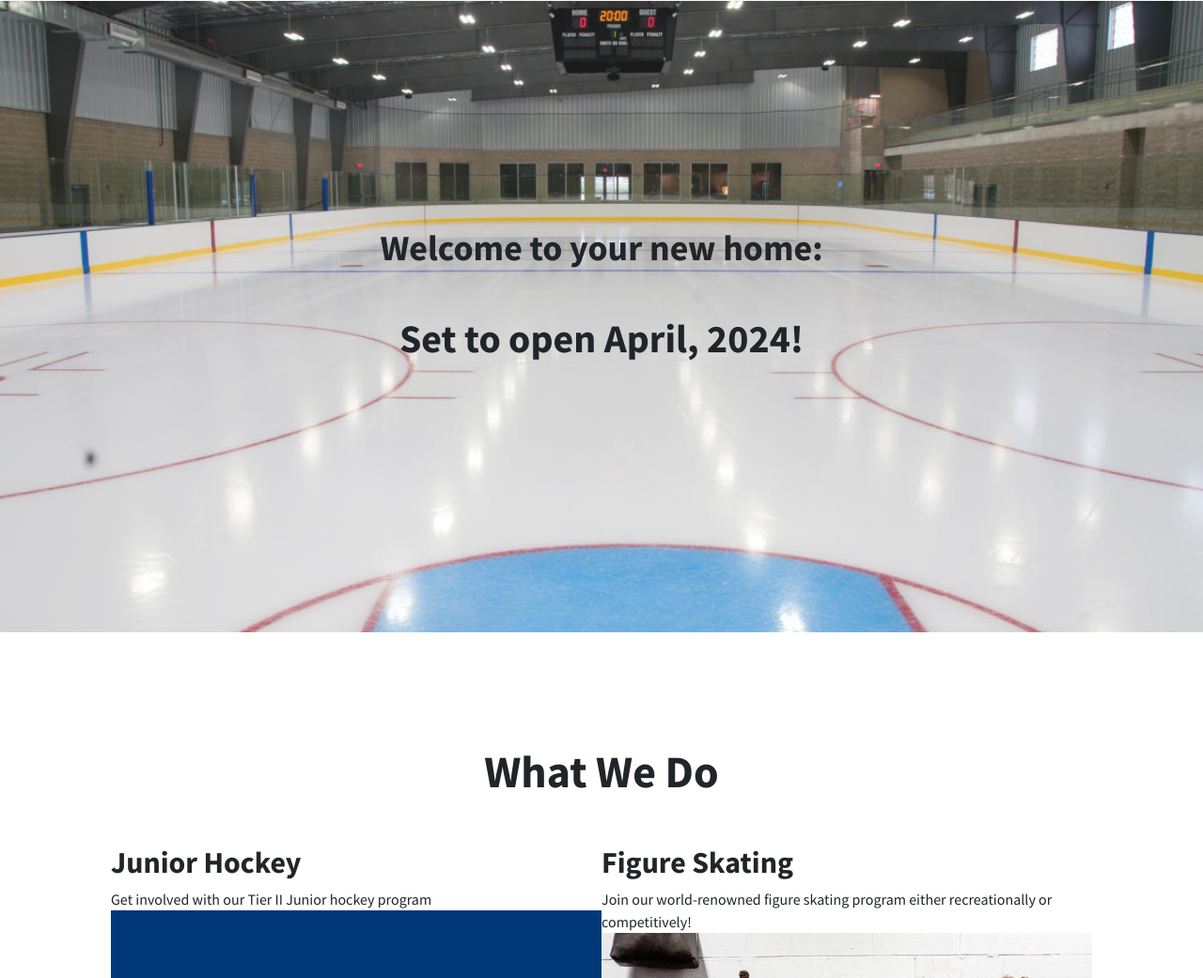
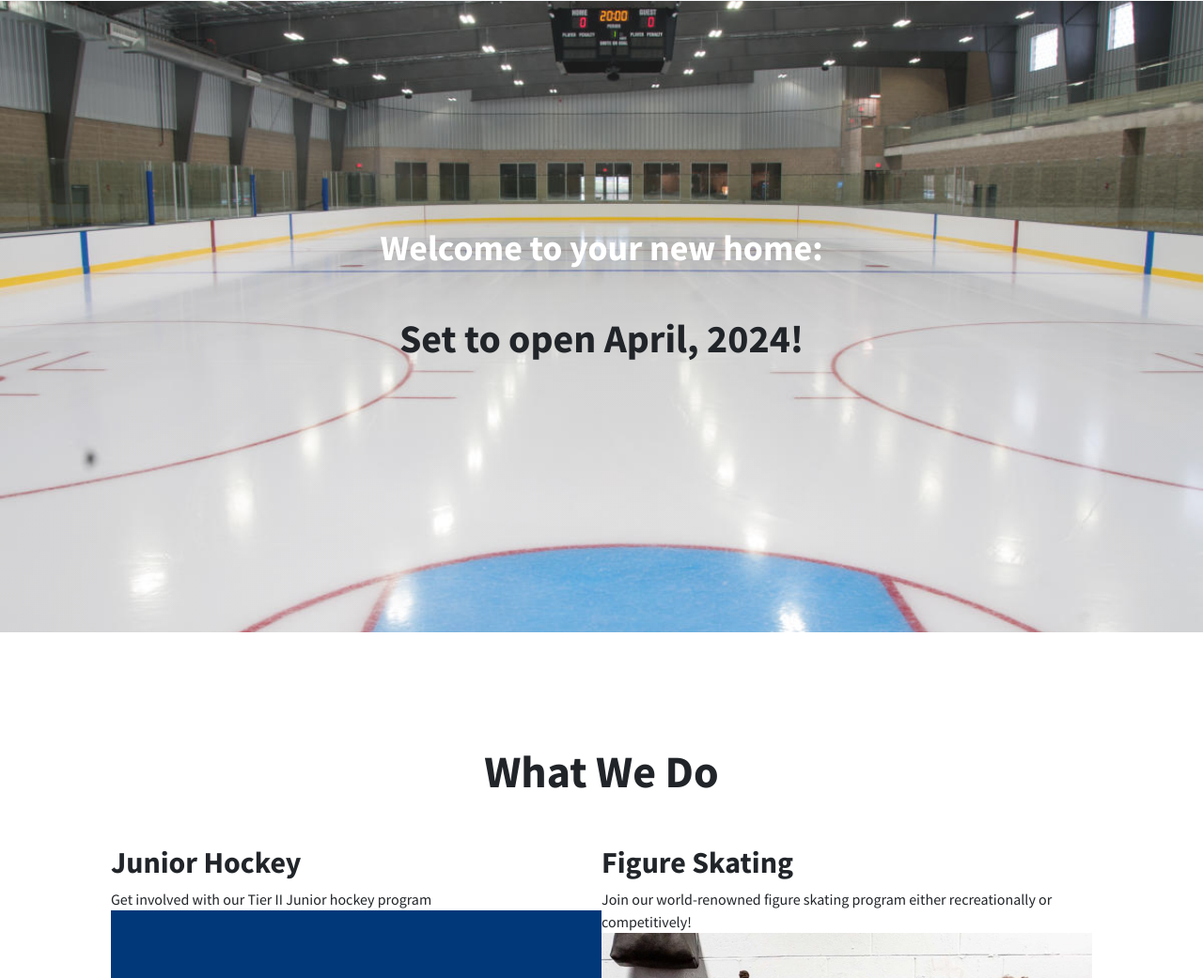
Before and after one commit to kurthm/IS_201_Final, a plain HTML site: page index.html in a window 1280 px wide. Shown: the part 1193-2234 px from the top of the page at 94% size. Drawn offline with nearby package versions, Linux system fonts and the light colour scheme.

Commit message:
Update index.html

```diff
--- a/index.html
+++ b/index.html
@@ -50,7 +50,7 @@
         <!-- Callout-->
         <section class="callout">
             <div class="container px-4 px-lg-5 text-center">
-                <h2 class="mx-auto mb-5" style="font-size: 38px;">
+                <h2 class="mx-auto mb-5" style="font-size: 38px; color: white;">
                     Welcome to your new home:
                 </h2>
                 <h2 class="mx-auto mb-5" style="font-size: 42px;">
```
